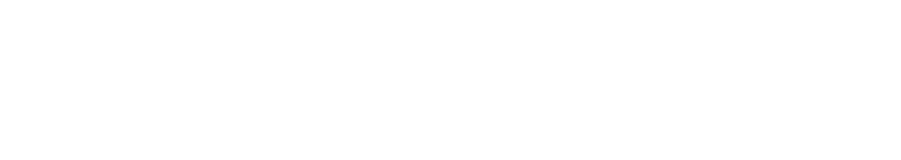
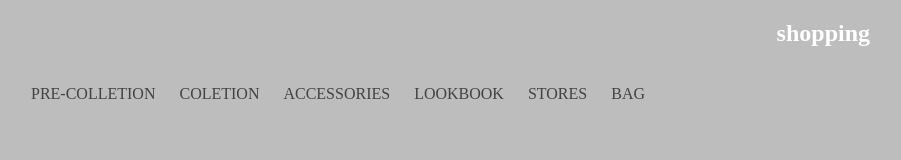
Before and after one commit to SantiQuinteroGarcia/Examen1DWA, a plain HTML site: page index.html in a window 1280 px wide. Shown: the whole page, without its empty margins (302-1203 px from the left). Drawn offline with Linux system fonts and the light colour scheme.

Commit message:
Título y menú listos

```diff
--- a/index.html
+++ b/index.html
@@ -5,9 +5,32 @@
     <meta name="viewport" content="width=device-width, initial-scale=1.0">
     <meta http-equiv="X-UA-Compatible" content="ie=edge">
     <link rel="stylesheet" type="text/css" href="styles.css">
-    <title>Document</title>
+    <title>DWA-Parcial1</title>
 </head>
 <body>
 
+    <header>
+        <h2 class="title">shopping</h2>
+        <br>
+        <nav class="nav">
+            <a href="#">PRE-COLLETION</a>
+            <a href="#">COLETION</a>
+            <a href="#">ACCESSORIES</a>
+            <a href="#">LOOKBOOK</a>
+            <a href="#">STORES</a>
+            <a href="#">BAG</a>
+        </nav>
+    </header>
+
+    <main>
+
+        <section class="container1">
+
+
+        </section>
+
+
+    </main>
+
 </body>
 </html>
--- a/styles.css
+++ b/styles.css
@@ -3,3 +3,32 @@
 *:after{
     box-sizing: border-box;
 }
+
+body{
+    background-color: #BDBDBD;
+}
+
+.title{
+    color: white;
+    text-align: end;
+    margin-right: 100px;
+}
+
+.nav{
+    text-align: center;
+}
+
+a{
+    margin: 0px 10px;
+    text-decoration: none;
+    color: #424242;
+}
+
+a:hover{
+    text-decoration: none;
+}
+
+.container1{
+    display: grid;
+    grid-auto-flow: column;
+}
```
